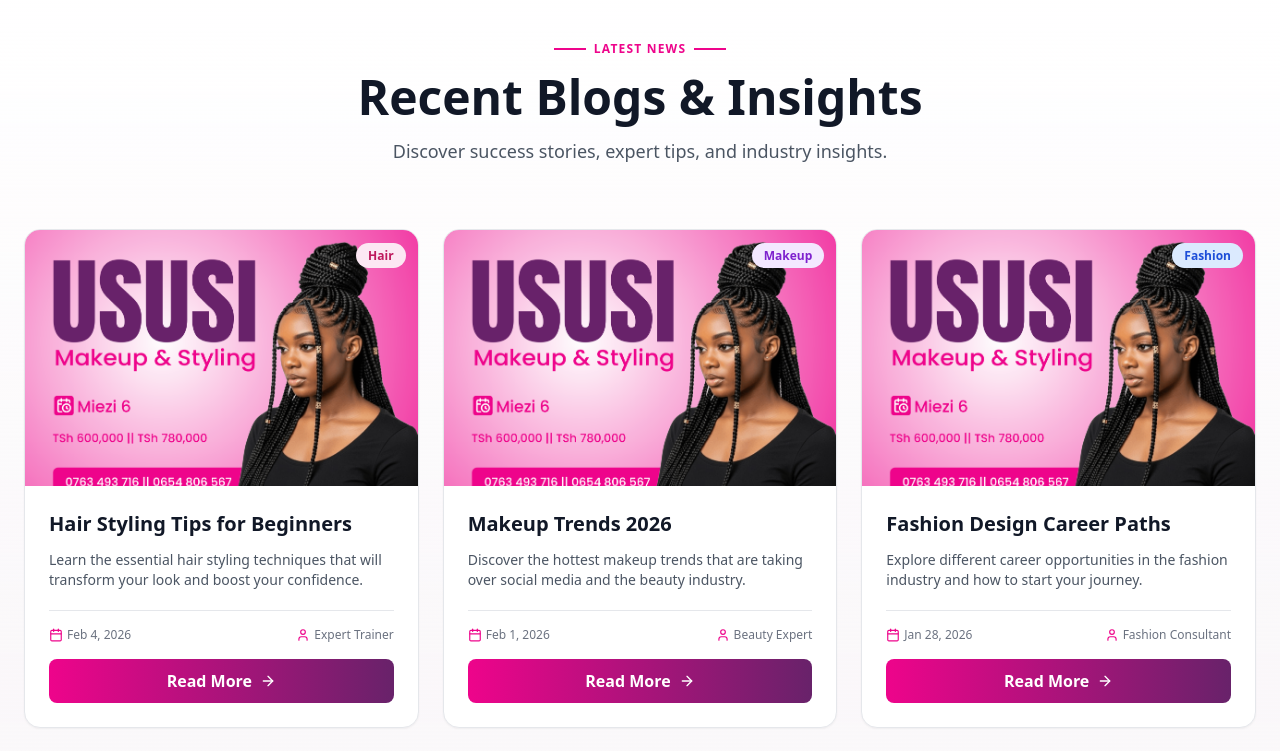
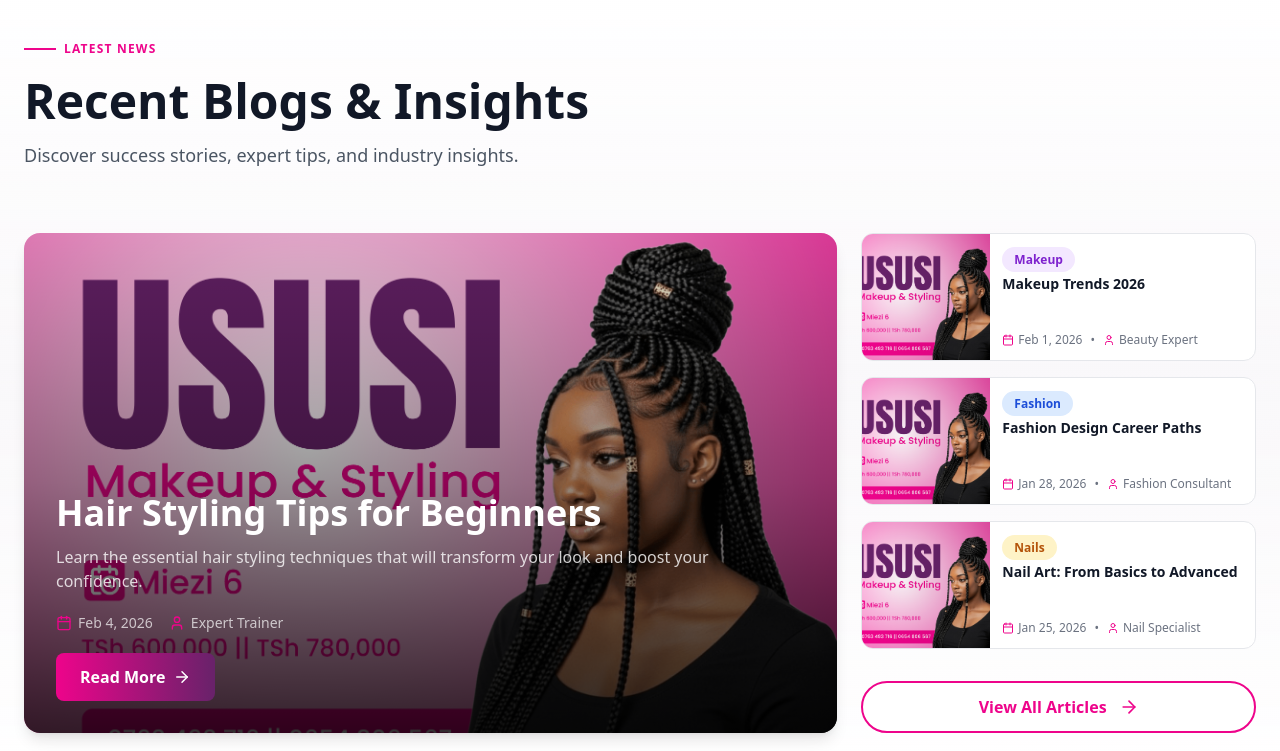
Before and after one commit to msetitech/lisacollege, a React app in the folder frontend/: page / in a window 1280 px wide. Shown: the part 3160-3911 px from the top of the page. Built offline with nearby package versions, Linux system fonts and the light colour scheme; the HTML template or start-up script is replaced by a standard one.

Commit message:
fixing the content of images

```diff
--- a/frontend/src/components/Sections/RecentBlogs.jsx
+++ b/frontend/src/components/Sections/RecentBlogs.jsx
@@ -3,7 +3,7 @@ import { ArrowRight, Calendar, User } from "lucide-react";
 import courseImage from "../../assets/images/course.png";
 
 export default function RecentBlogs() {
-	const { t, i18n } = useTranslation();
+	const { i18n } = useTranslation();
 
 	const blogs = [
 		{
@@ -18,7 +18,7 @@ export default function RecentBlogs() {
 			author_en: "Expert Trainer",
 			author_sw: "Mfunzi Mahiri",
 			category: "Hair",
-			image: courseImage,
+			featured: true, // This will be the big card
 		},
 		{
 			id: 2,
@@ -32,7 +32,6 @@ export default function RecentBlogs() {
 			author_en: "Beauty Expert",
 			author_sw: "Mtaalamu wa Urembo",
 			category: "Makeup",
-			image: courseImage,
 		},
 		{
 			id: 3,
@@ -46,7 +45,6 @@ export default function RecentBlogs() {
 			author_en: "Fashion Consultant",
 			author_sw: "Mshauri wa Mavazi",
 			category: "Fashion",
-			image: courseImage,
 		},
 		{
 			id: 4,
@@ -59,43 +57,8 @@ export default function RecentBlogs() {
 			author_en: "Nail Specialist",
 			author_sw: "Mtaalamu wa Kucha",
 			category: "Nails",
-			image: courseImage,
-		},
-		{
-			id: 5,
-			title_en: "Event Decoration Secrets",
-			title_sw: "Siri za Mapambo ya Matukio",
-			excerpt_en:
-				"Create stunning event decorations with these insider tips and creative ideas.",
-			excerpt_sw: "Tengeneza mapambo ya matamaini na masaada ya ndani.",
-			date: "Jan 20, 2026",
-			author_en: "Event Decorator",
-			author_sw: "Mpamba wa Matukio",
-			category: "Decoration",
-			image: courseImage,
-		},
-		{
-			id: 6,
-			title_en: "Starting Your Beauty Business",
-			title_sw: "Kuanza Biashara Yako ya Urembo",
-			excerpt_en:
-				"Everything you need to know about launching your own beauty business successfully.",
-			excerpt_sw:
-				"Kila kitu unachohitaji kujua kuhusu kuanzisha biashara yako ya urembo.",
-			date: "Jan 15, 2026",
-			author_en: "Business Coach",
-			author_sw: "Kocha wa Biashara",
-			category: "Business",
-			image: courseImage,
 		},
 	];
-
-	const getTitle = (blog) =>
-		i18n.language === "sw" ? blog.title_sw : blog.title_en;
-	const getExcerpt = (blog) =>
-		i18n.language === "sw" ? blog.excerpt_sw : blog.excerpt_en;
-	const getAuthor = (blog) =>
-		i18n.language === "sw" ? blog.author_sw : blog.author_en;
 
 	const CategoryBadge = ({ category }) => {
 		const colors = {
@@ -114,92 +77,143 @@ export default function RecentBlogs() {
 		);
 	};
 
+	const getTitle = (blog) =>
+		i18n.language === "sw" ? blog.title_sw : blog.title_en;
+	const getExcerpt = (blog) =>
+		i18n.language === "sw" ? blog.excerpt_sw : blog.excerpt_en;
+	const getAuthor = (blog) =>
+		i18n.language === "sw" ? blog.author_sw : blog.author_en;
+
+	const featured = blogs.find((b) => b.featured);
+	const recentPosts = blogs.filter((b) => !b.featured).slice(0, 3);
+
 	return (
-		<section className="py-20 bg-gradient-to-b from-white via-pink-50/30 to-white">
+		<section className="py-16 md:py-20 bg-gradient-to-b from-white via-pink-50/20 to-white">
 			<div className="max-w-7xl mx-auto px-4 md:px-6">
 				{/* Section Header */}
-				<div className="text-center mb-16">
-					<div className="inline-flex items-center gap-2 mb-4">
+				<div className="mb-12 md:mb-16">
+					<div className="inline-flex items-center gap-2 mb-5">
 						<span className="w-8 h-0.5 bg-[#EE048B]" />
 						<span className="text-[#EE048B] font-bold text-xs uppercase tracking-widest">
 							{i18n.language === "sw" ? "Habari Mpya" : "Latest News"}
 						</span>
-						<span className="w-8 h-0.5 bg-[#EE048B]" />
 					</div>
-					<h2 className="text-4xl md:text-5xl font-bold text-gray-900 mb-4">
+					<h2 className="text-3xl md:text-4xl lg:text-5xl font-bold text-gray-900 mb-4">
 						{i18n.language === "sw"
 							? "Habari na Maarifa"
 							: "Recent Blogs & Insights"}
 					</h2>
-					<p className="text-lg text-gray-600 max-w-2xl mx-auto">
+					<p className="text-base md:text-lg text-gray-600 max-w-2xl">
 						{i18n.language === "sw"
-							? "Soma hadithi za mafanikio, vidokezo vya kitaalamu, na maamuzi ya najis."
+							? "Soma hadithi za mafanikio, vidokezo vya kitaalamu, na maamuzi ya sekta."
 							: "Discover success stories, expert tips, and industry insights."}
 					</p>
 				</div>
 
-				{/* Blog Grid */}
-				<div className="grid grid-cols-1 md:grid-cols-2 lg:grid-cols-3 gap-6 mb-10">
-					{blogs.map((blog) => (
-						<div
-							key={blog.id}
-							className="group bg-white rounded-2xl overflow-hidden border border-gray-200 shadow-sm hover:shadow-xl transition-all duration-300 hover:border-[#EE048B]/30 flex flex-col h-full">
-							{/* Image Container */}
-							<div className="relative h-64 overflow-hidden bg-gray-200">
+				{/* Two-Column Layout: Featured Left + Recent Right */}
+				<div className="grid grid-cols-1 lg:grid-cols-3 gap-6">
+					{/* ──── LEFT: Big Featured Card (2/3) ──── */}
+					<div className="lg:col-span-2">
+						<div className="group relative h-full min-h-[400px] lg:min-h-[500px] rounded-2xl overflow-hidden shadow-lg hover:shadow-2xl transition-all duration-300">
+							{/* Background Image */}
 							<img
-									src={blog.image}
-									alt={getTitle(blog)}
-									className="w-full h-full object-cover group-hover:scale-105 transition-transform duration-300"
+								src={courseImage}
+								alt={getTitle(featured)}
+								className="absolute inset-0 w-full h-full object-cover group-hover:scale-105 transition-transform duration-700"
 							/>
-								<div className="absolute top-3 right-3">
-									<CategoryBadge category={blog.category} />
+
+							{/* Dark gradient overlay */}
+							<div className="absolute inset-0 bg-gradient-to-t from-black/80 via-black/40 to-black/10" />
+
+							{/* Content overlay */}
+							<div className="absolute inset-0 flex flex-col justify-end p-6 md:p-8">
+								{/* Category badge */}
+								{/* {featured && (
+									<div className="mb-4">
+										<CategoryBadge category={featured.category} />
 									</div>
-								{/* Overlay gradient on hover */}
-								<div className="absolute inset-0 bg-gradient-to-t from-black/40 to-transparent opacity-0 group-hover:opacity-100 transition-opacity duration-300" />
-							</div>
+								)} */}
 
-							{/* Content */}
-							<div className="p-6 flex flex-col flex-grow">
 								{/* Title */}
-								<h3 className="text-xl font-bold text-gray-900 mb-3 line-clamp-2 group-hover:text-[#EE048B] transition-colors duration-300">
-									{getTitle(blog)}
+								<h3 className="text-2xl md:text-3xl lg:text-4xl font-bold text-white mb-3 leading-tight">
+									{getTitle(featured)}
 								</h3>
 
 								{/* Excerpt */}
-								<p className="text-gray-600 text-sm mb-5 line-clamp-3 flex-grow">
-									{getExcerpt(blog)}
+								<p className="text-white/80 text-sm md:text-base mb-5 line-clamp-2 max-w-2xl">
+									{getExcerpt(featured)}
 								</p>
 
-								{/* Meta Info */}
-								<div className="space-y-4 border-t border-gray-200 pt-4 mt-auto">
-									<div className="flex items-center justify-between text-xs text-gray-500">
-										<div className="flex items-center gap-1">
-											<Calendar size={14} className="text-[#EE048B]" />
-											<span>{blog.date}</span>
+								{/* Meta row */}
+								<div className="flex items-center gap-4 text-white/70 text-xs md:text-sm mb-5">
+									<div className="flex items-center gap-1.5">
+										<Calendar size={16} className="text-[#EE048B]" />
+										<span>{featured.date}</span>
 									</div>
-										<div className="flex items-center gap-1">
-											<User size={14} className="text-[#EE048B]" />
-											<span>{getAuthor(blog)}</span>
+									<div className="flex items-center gap-1.5">
+										<User size={16} className="text-[#EE048B]" />
+										<span>{getAuthor(featured)}</span>
 									</div>
 								</div>
 
 								{/* Read More Button */}
-									<button className="w-full inline-flex items-center justify-center gap-2 bg-gradient-to-r from-[#EE048B] to-[#68226A] text-white font-bold py-2.5 px-4 rounded-lg hover:shadow-lg transition-all duration-300 group/btn">
+								<button className="inline-flex items-center gap-2 bg-gradient-to-r from-[#EE048B] to-[#68226A] text-white font-bold py-3 px-6 rounded-lg hover:shadow-lg hover:scale-105 transition-all duration-300 w-fit group/btn">
 									{i18n.language === "sw" ? "Soma Zaidi" : "Read More"}
 									<ArrowRight
-											size={16}
+										size={18}
 										className="group-hover/btn:translate-x-1 transition-transform duration-300"
 									/>
 								</button>
 							</div>
 						</div>
 					</div>
-					))}
+
+					{/* ──── RIGHT: 3 Stacked Recent Cards (1/3) ──── */}
+					<div className="lg:col-span-1 flex flex-col gap-4">
+						{recentPosts.map((blog) => (
+							<div
+								key={blog.id}
+								className="group bg-white rounded-xl overflow-hidden border border-gray-200 hover:border-[#EE048B] transition-all duration-300 flex flex-row h-32">
+								{/* Small image left */}
+								<div className="relative w-32 flex-shrink-0 overflow-hidden bg-gray-200">
+									<img
+										src={courseImage}
+										alt={getTitle(blog)}
+										className="w-full h-full object-cover group-hover:scale-110 transition-transform duration-500"
+									/>
+									<div className="absolute inset-0 bg-gradient-to-r from-transparent to-black/10" />
 								</div>
 
+								{/* Content right */}
+								<div className="flex-1 p-3 flex flex-col justify-between">
+									{/* Category pill */}
+									<div className="mb-1">
+										<CategoryBadge category={blog.category} />
+									</div>
+
+									{/* Title */}
+									<h4 className="text-sm font-bold text-gray-900 line-clamp-2 group-hover:text-[#EE048B] transition-colors duration-300 leading-snug">
+										{getTitle(blog)}
+									</h4>
+
+									{/* Date and Author */}
+									<div className="flex items-center gap-2 text-xs text-gray-500 mt-auto flex-wrap">
+										<div className="flex items-center gap-1">
+											<Calendar size={12} className="text-[#EE048B]" />
+											<span>{blog.date}</span>
+										</div>
+										<span>•</span>
+										<div className="flex items-center gap-1">
+											<User size={12} className="text-[#EE048B]" />
+											<span className="truncate">{getAuthor(blog)}</span>
+										</div>
+									</div>
+								</div>
+							</div>
+						))}
+
 						{/* View All Button */}
-				<div className="flex justify-center">
-					<button className="inline-flex items-center gap-3 bg-white border-2 border-[#EE048B] text-[#EE048B] font-bold py-3 px-8 rounded-full hover:bg-[#EE048B] hover:text-white transition-all duration-300 group/all">
+						<button className="w-full flex items-center justify-center gap-3 bg-white border-2 border-[#EE048B] text-[#EE048B] font-bold py-3 px-6 rounded-full hover:bg-[#EE048B] hover:text-white transition-all duration-300 group/all mt-4">
 							{i18n.language === "sw"
 								? "Angalia Habari Zote"
 								: "View All Articles"}
@@ -210,6 +224,7 @@ export default function RecentBlogs() {
 						</button>
 					</div>
 				</div>
+			</div>
 		</section>
 	);
 }
```
Also changed, not shown: frontend/src/assets/images/rpt.png (added). Lines whose indentation alone changed are shown as unchanged.
